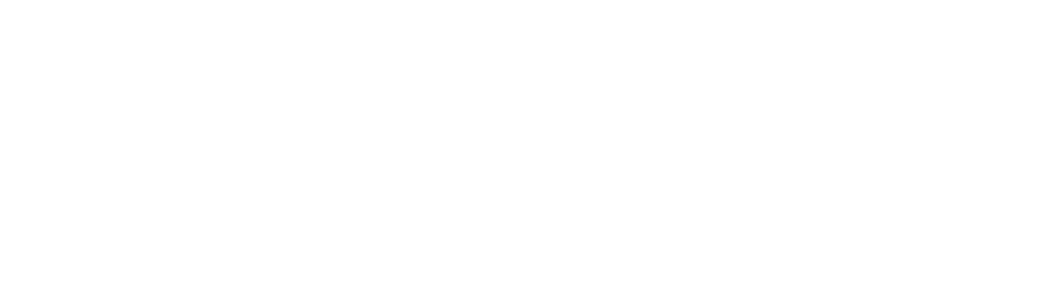
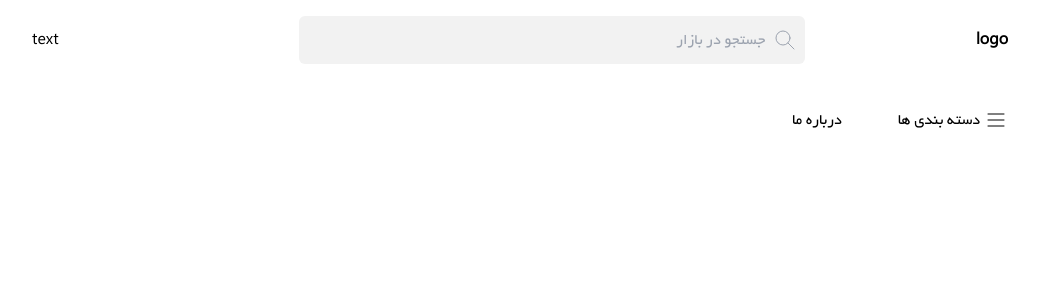
Before and after one commit to samanabahrami77/e-commerce, a Next.js app: page / in a window 1280 px wide. Shown: the top 300 px of the page, without its empty margins (240-1279 px from the left). Built offline with nearby package versions, Linux system fonts and the light colour scheme.

Commit message:
add dropdown and navbar

```diff
--- a/components/Auth/Signin.js
+++ b/components/Auth/Signin.js
@@ -1,7 +1,6 @@
 import React from "react";
 import { Button } from "../Tools/Button";
 import { Input } from "../Tools/Input";
-import { Svg } from "../Tools/Svg";
 
 export const Signin = () => {
   const aLink = (
--- a/components/Tools/Svg.js
+++ /dev/null
@@ -1,24 +0,0 @@
-import React from "react";
-
-export const Svg = () => {
-  return (
-    <svg
-      xmlns="http://www.w3.org/2000/svg"
-      className="stroke-gray-400 h-6 w-6"
-      fill="none"
-      viewBox="0 0 24 24"
-      strokeWidth="1"
-    >
-      <path
-        strokeLinecap="round"
-        strokeLinejoin="round"
-        d="M15 12a3 3 0 11-6 0 3 3 0 016 0z"
-      />
-      <path
-        strokeLinecap="round"
-        strokeLinejoin="round"
-        d="M2.458 12C3.732 7.943 7.523 5 12 5c4.478 0 8.268 2.943 9.542 7-1.274 4.057-5.064 7-9.542 7-4.477 0-8.268-2.943-9.542-7z"
-      />
-    </svg>
-  );
-};
--- /dev/null
+++ b/components/layout/DropDown/Category1.js
@@ -0,0 +1,14 @@
+export const Category1 = ()=> (
+    <>
+      <div className="flex flex-col gap-2 p-4 text-lg">
+        <div className="w-60">Category1</div>
+        <div className=" w-60">Category1</div>
+        <div className=" w-60">Category1</div>
+      </div>
+      <div className="flex flex-col gap-2 p-4 text-lg">
+        <div className="w-60">Category1</div>
+        <div className=" w-60">Category1</div>
+        <div className=" w-60">Category1</div>
+      </div>
+    </>
+  );
--- /dev/null
+++ b/components/layout/DropDown/Category2.js
@@ -0,0 +1,14 @@
+export const Category2 =()=> (
+    <>
+      <div className="flex flex-col gap-2 p-4 text-lg">
+        <div className="w-60">Category2</div>
+        <div className=" w-60">Category2</div>
+        <div className=" w-60">Category2</div>
+      </div>
+      <div className="flex flex-col gap-2 p-4 text-lg">
+        <div className="w-60">Category2</div>
+        <div className=" w-60">Category2</div>
+        <div className=" w-60">Category2</div>
+      </div>
+    </>
+  );
--- /dev/null
+++ b/components/layout/DropDown/Category3.js
@@ -0,0 +1,14 @@
+export const Category3 =()=> (
+    <>
+      <div className="flex flex-col gap-2 p-4 text-lg">
+        <div className="w-60">Category3</div>
+        <div className=" w-60">Category3</div>
+        <div className=" w-60">Category3</div>
+      </div>
+      <div className="flex flex-col gap-2 p-4 text-lg">
+        <div className="w-60">Category3</div>
+        <div className=" w-60">Category3</div>
+        <div className=" w-60">Category3</div>
+      </div>
+    </>
+  );
--- /dev/null
+++ b/components/layout/DropDown/index.js
@@ -0,0 +1,46 @@
+import { useEffect, useState, useRef } from "react";
+import { Category1 } from "./Category1";
+import { Category2 } from "./Category2";
+import { Category3 } from "./Category3";
+
+export const DropDown = () => {
+  const [category, setcategory] = useState(null);
+  const menuDropdown = useRef();
+
+  useEffect(() => {
+    menuDropdown.current.querySelectorAll("div").forEach((element) => {
+      element.addEventListener("mouseover", (el) =>
+        el.target ? setcategory(el.target.id) : setcategory("category1")
+      );
+    });
+  }, [menuDropdown]);
+
+  return (
+    <>
+      <div
+        ref={menuDropdown}
+        className="flex flex-col p-4 gap-2 text-xl border-l"
+      >
+        <div className=" w-60" id="category1">
+          amir
+        </div>
+        <div className=" w-60" id="category2">
+          asgar
+        </div>
+        <div className=" w-60" id="category3">
+          akbar
+        </div>
+      </div>
+
+      {category === "category1" ? (
+        <Category1 />
+      ) : category === "category2" ? (
+        <Category2 />
+      ) : category === "category3" ? (
+        <Category3 />
+      ) : (
+        <Category1 />
+      )}
+    </>
+  );
+};
--- /dev/null
+++ b/components/layout/Navbar.js
@@ -0,0 +1,71 @@
+import { useEffect, useState } from "react";
+import { DropDown } from "./DropDown";
+
+export const Navbar = () => {
+  const [display, setdisplay] = useState("block");
+  const [Isdown, setIsdown] = useState(false);
+
+  //// navbar hidden /////
+  useEffect(() => {
+    window.addEventListener("scroll", () => {
+      if (window.pageYOffset > 50) {
+        setdisplay("hidden");
+      } else setdisplay("block");
+    });
+  }, [display]);
+
+  useEffect(() => {
+    document.querySelector("#dropdownButton").addEventListener("mouseover", (e) => {
+      if (e.target) {
+        setIsdown(true);
+      }
+    });
+
+    document.querySelector("#dropdown").addEventListener("mouseleave", (e) => {
+      if (e.target) {
+        setIsdown(false);
+      }
+    });
+  }, [Isdown]);
+
+  return (
+    <div className={`bg-white h-20 w-full flex items-center px-8 ${display}`}>
+      <ul className="flex gap-14">
+        <li>
+          <button
+            id="dropdownButton"
+            className="flex gap-1 text hover:text-orange-500"
+          >
+            {
+              <svg
+                xmlns="http://www.w3.org/2000/svg"
+                className={` h-6 w-6`}
+                fill="none"
+                viewBox="0 0 24 24"
+                stroke="currentColor"
+                strokeWidth="1"
+              >
+                <path
+                  strokeLinecap="round"
+                  strokeLinejoin="round"
+                  d="M4 6h16M4 12h16M4 18h16"
+                />
+              </svg>
+            }
+            دسته بندی ها
+          </button>
+          <div id="dropdown" className="absolute flex gap-2 bg-blue-400">
+            {Isdown ? <DropDown /> : ""}
+          </div>
+        </li>
+        <li>
+          <button id="menu" className="flex gap-1 text hover:text-orange-500">
+            درباره ما
+          </button>
+        </li>
+        <li></li>
+        <li></li>
+      </ul>
+    </div>
+  );
+};
--- /dev/null
+++ b/components/layout/TopNavbar.js
@@ -0,0 +1,30 @@
+import { ImageButton } from "../Tools/ImageButton";
+
+export const TopNavbar = () => {
+  return (
+    <div className="flex items-center bg-white h-20 w-full sticky top-0 px-8">
+      <h1 className="flex-col w-2/12 font-bold">logo</h1>
+      <div className="flex items-center bg-dark w-5/12 rounded-md px-2">
+        <svg
+          xmlns="http://www.w3.org/2000/svg"
+          className="stroke-gray-400 h-6 w-6"
+          fill="none"
+          viewBox="0 0 24 24"
+          strokeWidth="1"
+        >
+          <path
+            strokeLinecap="round"
+            strokeLinejoin="round"
+            d="M21 21l-6-6m2-5a7 7 0 11-14 0 7 7 0 0114 0z"
+          />
+        </svg>
+        <input
+          type="text"
+          className="outline-none h-12 px-2 bg-dark"
+          placeholder="جستجو در بازار"
+        />
+      </div>
+      <button className="w-5/12">text</button>
+    </div>
+  );
+};
--- a/pages/index.js
+++ b/pages/index.js
@@ -1,9 +1,13 @@
 import { Signin } from "../components/Auth/Signin";
 import { Signup } from "../components/Auth/Signup";
+import { Navbar } from "../components/layout/Navbar";
+import { TopNavbar } from "../components/layout/TopNavbar";
 
 export default function Home() {
   return (
-    <>
-    </>
+    <div style={{ height: 1000 }} dir="rtl">
+      <TopNavbar />
+      <Navbar />
+    </div>
   );
 }
--- a/styles/globals.css
+++ b/styles/globals.css
@@ -1,9 +1,14 @@
+@font-face {
+  font-family: iranYekan;
+  src: url(./Yekan.woff2);
+  font-display: fallback;
+}
+
 html,
 body {
   padding: 0;
   margin: 0;
-  font-family: -apple-system, BlinkMacSystemFont, Segoe UI, Roboto, Oxygen,
-    Ubuntu, Cantarell, Fira Sans, Droid Sans, Helvetica Neue, sans-serif;
+  font-family: iranYekan,monospace
 }
 
 a {
--- a/styles/output.css
+++ b/styles/output.css
@@ -1,9 +1,16 @@
+@font-face {
+  font-family: iranYekan;
+
+  src: url(./Yekan.woff2);
+
+  font-display: fallback;
+}
+
 html,
 body {
   padding: 0;
   margin: 0;
-  font-family: -apple-system, BlinkMacSystemFont, Segoe UI, Roboto, Oxygen,
-    Ubuntu, Cantarell, Fira Sans, Droid Sans, Helvetica Neue, sans-serif;
+  font-family: iranYekan,monospace
 }
 
 a {
@@ -493,12 +500,21 @@
   position: relative;
 }
 
+.sticky {
+  position: -webkit-sticky;
+  position: sticky;
+}
+
 .top-1\/2 {
   top: 50%;
 }
 
 .right-0 {
   right: 0px;
+}
+
+.top-0 {
+  top: 0px;
 }
 
 .z-10 {
@@ -513,8 +529,16 @@
   margin-top: 1.5rem;
 }
 
+.block {
+  display: block;
+}
+
 .flex {
   display: flex;
+}
+
+.hidden {
+  display: none;
 }
 
 .h-6 {
@@ -523,6 +547,14 @@
 
 .h-14 {
   height: 3.5rem;
+}
+
+.h-20 {
+  height: 5rem;
+}
+
+.h-12 {
+  height: 3rem;
 }
 
 .min-h-screen {
@@ -535,6 +567,18 @@
 
 .w-6 {
   width: 1.5rem;
+}
+
+.w-2\/12 {
+  width: 16.666667%;
+}
+
+.w-5\/12 {
+  width: 41.666667%;
+}
+
+.w-60 {
+  width: 15rem;
 }
 
 .flex-1 {
@@ -578,20 +622,24 @@
   gap: 0.5rem;
 }
 
-.rounded-lg {
-  border-radius: 0.5rem;
+.gap-14 {
+  gap: 3.5rem;
+}
+
+.gap-1 {
+  gap: 0.25rem;
+}
+
+.rounded-2xl {
+  border-radius: 1rem;
 }
 
 .rounded-md {
   border-radius: 0.375rem;
 }
 
-.rounded-xl {
-  border-radius: 0.75rem;
-}
-
-.rounded-2xl {
-  border-radius: 1rem;
+.rounded-lg {
+  border-radius: 0.5rem;
 }
 
 .border {
@@ -606,9 +654,8 @@
   border-top-width: 1px;
 }
 
-.border-gray-300 {
-  --tw-border-opacity: 1;
-  border-color: rgb(209 213 219 / var(--tw-border-opacity));
+.border-l {
+  border-left-width: 1px;
 }
 
 .border-gray-500 {
@@ -644,9 +691,9 @@
   background-color: rgb(243 244 246 / var(--tw-bg-opacity));
 }
 
-.bg-slate-600 {
+.bg-blue-400 {
   --tw-bg-opacity: 1;
-  background-color: rgb(71 85 105 / var(--tw-bg-opacity));
+  background-color: rgb(96 165 250 / var(--tw-bg-opacity));
 }
 
 .stroke-gray-400 {
@@ -657,8 +704,8 @@
   padding: 0.5rem;
 }
 
-.p-3 {
-  padding: 0.75rem;
+.p-4 {
+  padding: 1rem;
 }
 
 .py-6 {
@@ -676,19 +723,19 @@
   padding-right: 0.75rem;
 }
 
-.py-4 {
-  padding-top: 1rem;
-  padding-bottom: 1rem;
-}
-
-.py-3 {
-  padding-top: 0.75rem;
-  padding-bottom: 0.75rem;
-}
-
 .px-4 {
   padding-left: 1rem;
   padding-right: 1rem;
+}
+
+.px-8 {
+  padding-left: 2rem;
+  padding-right: 2rem;
+}
+
+.px-2 {
+  padding-left: 0.5rem;
+  padding-right: 0.5rem;
 }
 
 .text-center {
@@ -715,6 +762,20 @@
   line-height: 1.5rem;
 }
 
+.text-lg {
+  font-size: 1.125rem;
+  line-height: 1.75rem;
+}
+
+.text-xl {
+  font-size: 1.25rem;
+  line-height: 1.75rem;
+}
+
+.font-bold {
+  font-weight: 700;
+}
+
 .text-blue-500 {
   --tw-text-opacity: 1;
   color: rgb(59 130 246 / var(--tw-text-opacity));
@@ -725,9 +786,9 @@
   color: rgb(107 114 128 / var(--tw-text-opacity));
 }
 
-.text-gray-300 {
+.text-gray-400 {
   --tw-text-opacity: 1;
-  color: rgb(209 213 219 / var(--tw-text-opacity));
+  color: rgb(156 163 175 / var(--tw-text-opacity));
 }
 
 .text-white {
@@ -740,26 +801,9 @@
   color: rgb(75 85 99 / var(--tw-text-opacity));
 }
 
-.text-gray-400 {
-  --tw-text-opacity: 1;
-  color: rgb(156 163 175 / var(--tw-text-opacity));
-}
-
 .shadow-sm {
   --tw-shadow: 0 1px 2px 0 rgb(0 0 0 / 0.05);
   --tw-shadow-colored: 0 1px 2px 0 var(--tw-shadow-color);
-  box-shadow: var(--tw-ring-offset-shadow, 0 0 #0000), var(--tw-ring-shadow, 0 0 #0000), var(--tw-shadow);
-}
-
-.shadow-2xl {
-  --tw-shadow: 0 25px 50px -12px rgb(0 0 0 / 0.25);
-  --tw-shadow-colored: 0 25px 50px -12px var(--tw-shadow-color);
-  box-shadow: var(--tw-ring-offset-shadow, 0 0 #0000), var(--tw-ring-shadow, 0 0 #0000), var(--tw-shadow);
-}
-
-.shadow-inner {
-  --tw-shadow: inset 0 2px 4px 0 rgb(0 0 0 / 0.05);
-  --tw-shadow-colored: inset 0 2px 4px 0 var(--tw-shadow-color);
   box-shadow: var(--tw-ring-offset-shadow, 0 0 #0000), var(--tw-ring-shadow, 0 0 #0000), var(--tw-shadow);
 }
 
@@ -814,21 +858,9 @@
   color: rgb(55 65 81 / var(--tw-text-opacity));
 }
 
-@media (prefers-color-scheme: dark) {
-  .dark\:bg-slate-600 {
-    --tw-bg-opacity: 1;
-    background-color: rgb(71 85 105 / var(--tw-bg-opacity));
-  }
-
-  .dark\:text-white {
-    --tw-text-opacity: 1;
-    color: rgb(255 255 255 / var(--tw-text-opacity));
-  }
-
-  .dark\:hover\:border-white:hover {
-    --tw-border-opacity: 1;
-    border-color: rgb(255 255 255 / var(--tw-border-opacity));
-  }
+.hover\:text-orange-500:hover {
+  --tw-text-opacity: 1;
+  color: rgb(249 115 22 / var(--tw-text-opacity));
 }
 
 @media (min-width: 640px) {
```
Also changed, not shown: components/Auth/Signup.js (+24 -3 lines), styles/Yekan.woff2 (added).
